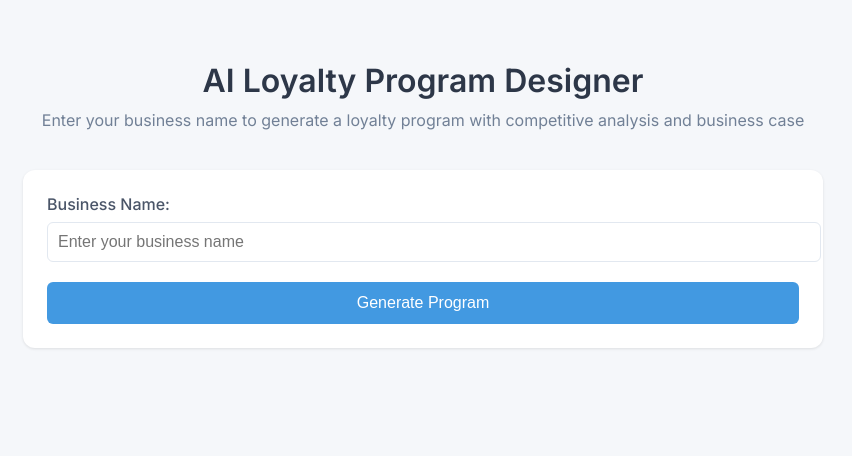
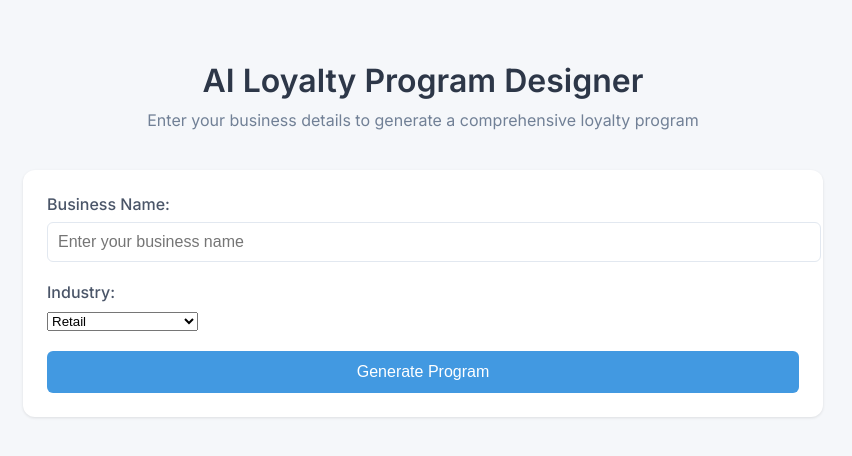
Before and after one commit to fsilva7456/loyalty-program-ai, a React (Create React App) app: page / in a window 1280 px wide. Shown: the top 456 px of the page, without its empty margins (217-1069 px from the left). Built offline with nearby package versions, Linux system fonts and the light colour scheme.

Commit message:
Complete App.js update with enhanced UI and functionality

```diff
--- a/src/App.js
+++ b/src/App.js
@@ -1,8 +1,14 @@
 import React, { useState } from 'react';
 import OpenAI from 'openai';
+import ProgressSteps from './components/ProgressSteps';
+import CollapsibleSection from './components/CollapsibleSection';
+import { generatePrompts } from './utils/prompts';
+import './styles/components.css';
 
 function App() {
   const [businessName, setBusinessName] = useState('');
+  const [industry, setIndustry] = useState('retail');
+  const [currentStep, setCurrentStep] = useState(0);
   const [generatedProgram, setGeneratedProgram] = useState('');
   const [competitorAnalysis, setCompetitorAnalysis] = useState('');
   const [businessCase, setBusinessCase] = useState('');
@@ -18,6 +24,7 @@ function App() {
     setCompetitorAnalysis('');
     setGeneratedProgram('');
     setBusinessCase('');
+    setCurrentStep(1);
 
     try {
       const openai = new OpenAI({
@@ -25,65 +32,42 @@ function App() {
         dangerouslyAllowBrowser: true
       });
 
-      // Get competitor analysis first
-      const competitorPrompt = `You are a market research expert. For a business named ${businessName}, provide a detailed competitor analysis of loyalty programs in their industry. Include:
-      1. Key Competitor Programs - Analyze existing loyalty programs and their effectiveness
-      2. Market Gaps - Identify underserved areas and opportunities
-      3. Best Practices - List what works well in the industry
-      4. Differentiation Strategy - Recommend how ${businessName} can stand out
+      const prompts = generatePrompts(businessName, industry);
 
-      Be specific and provide real examples where possible.`;
-
+      // Get competitor analysis
+      setCurrentStep(1);
       const competitorResponse = await openai.chat.completions.create({
         model: "gpt-3.5-turbo",
-        messages: [{ role: "user", content: competitorPrompt }],
+        messages: [{ role: "user", content: prompts.competitorPrompt }],
         temperature: 0.7,
       });
 
       setCompetitorAnalysis(competitorResponse.choices[0].message.content);
 
-      // Generate behavioral science-based program design
-      const programPrompt = `You are a loyalty program design expert with deep knowledge of behavioral science. Based on this competitor analysis:
-      ${competitorResponse.choices[0].message.content}
-
-      Create a detailed loyalty program proposal for ${businessName}. Include:
-      1. Program Overview - Key features and unique selling points
-      2. Behavioral Science Foundation - Explain which behavioral principles the program leverages (e.g., loss aversion, goal gradient effect, endowed progress effect) and how
-      3. Reward Structure - Point system, tiers, and benefits, explaining the psychological mechanisms behind each element
-      4. Implementation Plan - Timeline and key steps
-      5. Customer Journey Design - How the program creates habit loops and engagement
-
-      For each element, explicitly connect design choices to behavioral science principles.`;
-
+      // Generate program design
+      setCurrentStep(2);
       const programResponse = await openai.chat.completions.create({
         model: "gpt-3.5-turbo",
-        messages: [{ role: "user", content: programPrompt }],
+        messages: [{
+          role: "user",
+          content: prompts.programPrompt(competitorResponse.choices[0].message.content)
+        }],
         temperature: 0.7,
       });
 
       setGeneratedProgram(programResponse.choices[0].message.content);
 
       // Generate business case
-      const businessCasePrompt = `You are a business strategy consultant. Based on this competitor analysis and program design:
-
-Competitor Analysis:
-${competitorResponse.choices[0].message.content}
-
-Program Design:
-${programResponse.choices[0].message.content}
-
-Create a comprehensive business case for implementing this loyalty program. Include:
-      1. Market Opportunity - Size of prize and market potential
-      2. Financial Projections - Expected costs, revenue impact, and ROI
-      3. Customer Impact - Projected changes in key metrics (retention, frequency, basket size)
-      4. Risk Analysis - Key risks and mitigation strategies
-      5. Success Metrics - KPIs to track and target benchmarks
-
-      Be specific with numbers and assumptions where possible.`;
-
+      setCurrentStep(3);
       const businessCaseResponse = await openai.chat.completions.create({
         model: "gpt-3.5-turbo",
-        messages: [{ role: "user", content: businessCasePrompt }],
+        messages: [{
+          role: "user",
+          content: prompts.businessCasePrompt(
+            competitorResponse.choices[0].message.content,
+            programResponse.choices[0].message.content
+          )
+        }],
         temperature: 0.7,
       });
 
@@ -109,13 +93,13 @@ Create a comprehensive business case for implementing this loyalty program. Incl
 
   const formatProgramOutput = (text) => {
     if (!text) return null;
-    const sections = text.split(/\d\.\s/);
+    const sections = text.split(/\\d\\.\\s/);
     return sections.map((section, index) => {
       if (index === 0) return null;
       return (
         <div key={index} className="program-section">
-          <h3>{section.split('\n')[0]}</h3>
-          <p>{section.split('\n').slice(1).join('\n')}</p>
+          <h3>{section.split('\\n')[0]}</h3>
+          <p>{section.split('\\n').slice(1).join('\\n')}</p>
         </div>
       );
     });
@@ -125,10 +109,12 @@ Create a comprehensive business case for implementing this loyalty program. Incl
     <div className="container">
       <header>
         <h1>AI Loyalty Program Designer</h1>
-        <p>Enter your business name to generate a loyalty program with competitive analysis and business case</p>
+        <p>Enter your business details to generate a comprehensive loyalty program</p>
       </header>
 
-      <form onSubmit={handleSubmit}>
+      {currentStep > 0 && <ProgressSteps currentStep={currentStep} />}
+
+      <form onSubmit={handleSubmit} className="input-form">
         <div className="input-group">
           <label>Business Name:</label>
           <input
@@ -139,12 +125,26 @@ Create a comprehensive business case for implementing this loyalty program. Incl
             placeholder="Enter your business name"
           />
         </div>
+        <div className="input-group">
+          <label>Industry:</label>
+          <select
+            value={industry}
+            onChange={(e) => setIndustry(e.target.value)}
+            required
+          >
+            <option value="retail">Retail</option>
+            <option value="restaurant">Restaurant</option>
+            <option value="services">Professional Services</option>
+            <option value="ecommerce">E-commerce</option>
+            <option value="wellness">Health & Wellness</option>
+          </select>
+        </div>
         <button type="submit" disabled={isLoading} className="submit-button">
           {isLoading ? (
-            <>
-              <div className="spinner"></div>
-              <span>Generating comprehensive analysis...</span>
-            </>
+            <div className="loading-state">
+              <div className="loading-spinner"></div>
+              <span>Generating your program...</span>
+            </div>
           ) : (
             'Generate Program'
           )}
@@ -158,9 +158,12 @@ Create a comprehensive business case for implementing this loyalty program. Incl
       )}
 
       {competitorAnalysis && (
+        <CollapsibleSection
+          title="Competitive Analysis"
+          defaultExpanded={true}
+        >
           <div className="output competitor-analysis">
             <div className="output-header">
-            <h2>Competitive Analysis</h2>
               <button
                 onClick={() => handleCopy(competitorAnalysis)}
                 className={`copy-button ${copySuccess ? 'success' : ''}`}
@@ -172,12 +175,16 @@ Create a comprehensive business case for implementing this loyalty program. Incl
               {formatProgramOutput(competitorAnalysis)}
             </div>
           </div>
+        </CollapsibleSection>
       )}
 
       {generatedProgram && (
+        <CollapsibleSection
+          title="Program Design & Behavioral Science"
+          defaultExpanded={currentStep === 2}
+        >
           <div className="output program-design">
             <div className="output-header">
-            <h2>Program Design & Behavioral Science</h2>
               <button
                 onClick={() => handleCopy(generatedProgram)}
                 className={`copy-button ${copySuccess ? 'success' : ''}`}
@@ -189,12 +196,16 @@ Create a comprehensive business case for implementing this loyalty program. Incl
               {formatProgramOutput(generatedProgram)}
             </div>
           </div>
+        </CollapsibleSection>
       )}
 
       {businessCase && (
+        <CollapsibleSection
+          title="Business Case"
+          defaultExpanded={currentStep === 3}
+        >
           <div className="output business-case">
             <div className="output-header">
-            <h2>Business Case</h2>
               <button
                 onClick={() => handleCopy(businessCase)}
                 className={`copy-button ${copySuccess ? 'success' : ''}`}
@@ -206,6 +217,7 @@ Create a comprehensive business case for implementing this loyalty program. Incl
               {formatProgramOutput(businessCase)}
             </div>
           </div>
+        </CollapsibleSection>
       )}
     </div>
   );
```
Lines whose indentation alone changed are shown as unchanged.
